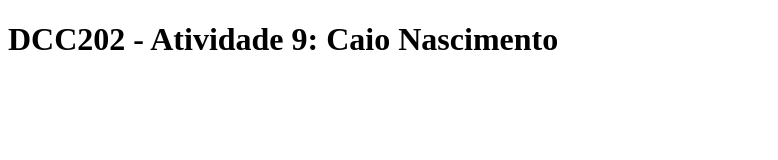
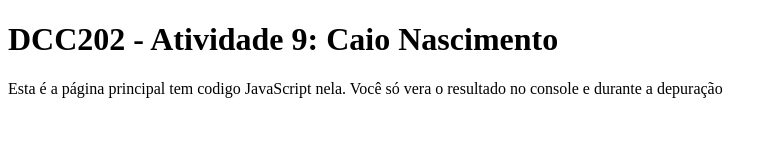
Before and after one commit to ufjf-dcc202/ufjf-dcc202-2023-3-b-atv9-nreiscaio, a website: page index.html in a window 1280 px wide. Shown: the whole page, without its empty margins (0-778 px from the left). Drawn offline with Linux system fonts and the light colour scheme.

Commit message:
inserir texto

```diff
--- a/index.html
+++ b/index.html
@@ -10,7 +10,9 @@
 </body>
 <main>
     <h1>DCC202 - Atividade 9: Caio Nascimento</h1>
-    <p>
+    <p>Esta é a página principal tem codigo JavaScript
+        nela. Você só vera o resultado no console e durante
+        a depuração
     </p>
 </main>
 <script>
```
